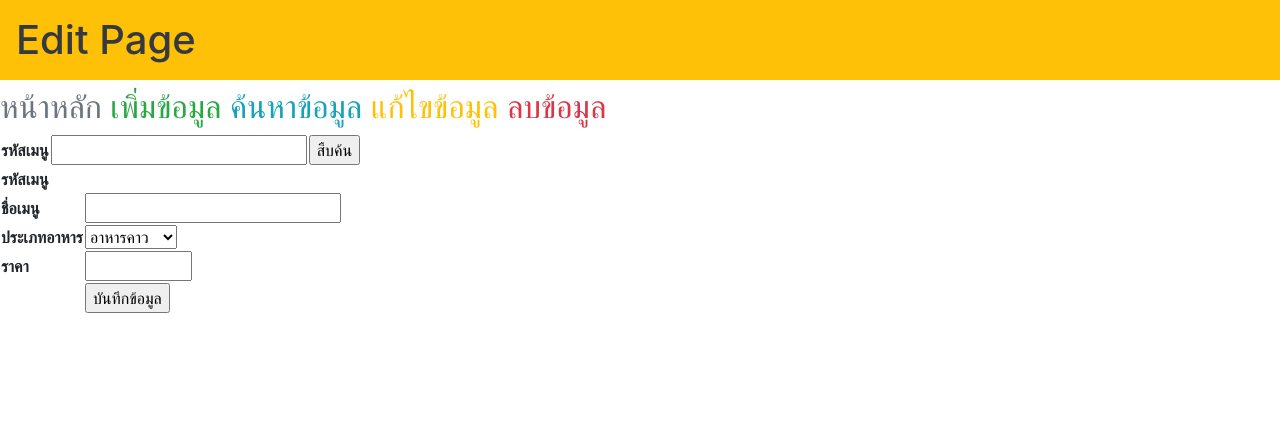
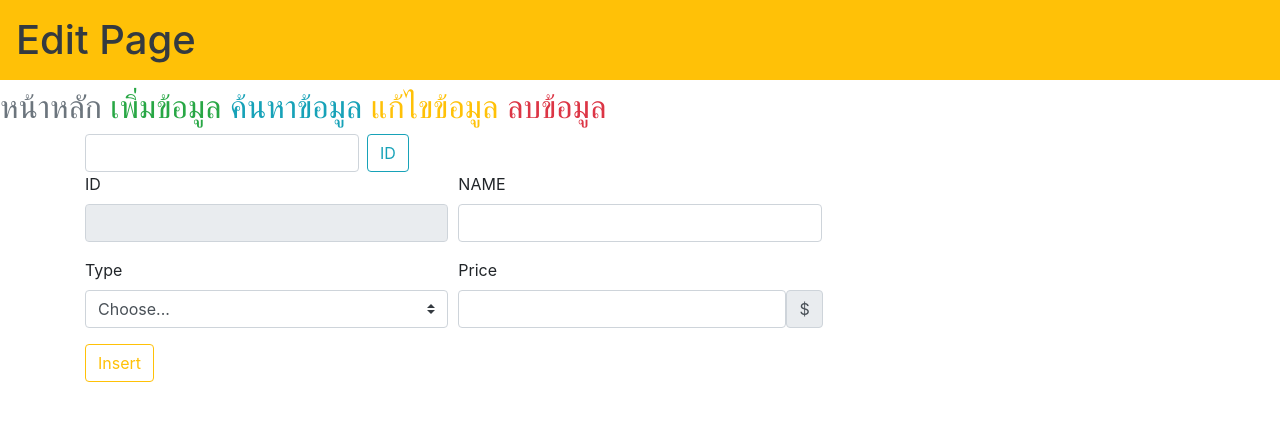
Before and after one commit to Puth1998/rest2, a PHP site: page /rest2/view/edit.php in a window 1280 px wide. Shown: the top 421 px of the page. Run offline with PHP 8.4, Linux system fonts and the light colour scheme.

Commit message:
edit view add del and edit page

```diff
--- a/view/edit.php
+++ b/view/edit.php
@@ -20,41 +20,51 @@
     <a href="/rest2/view/del.php" class="text-danger">ลบข้อมูล</a>
     </h2>
 
-         <table>
-            <tr>
-                <th>รหัสเมนู</th>
-                <td><input type="text" id="keyword"></td>
-                <td><input type="button" id="btnSearch" value="สืบค้น"></td>
-            </tr>
-        </table>
+        <div class="container">
+            <form class="form-inline my-2 my-lg-0" >
+            <input class="form-control mr-sm-2"  type="text" id="keyword">
+            <button class="btn btn-outline-info" type="button" id="btnSearch" value="สืบค้น">ID</button>
+            </form>
+        </div>
 
-         <table>
-            <tr>
-                <th>รหัสเมนู</th>
-                <td><span id="menu_id"></span></td>
-            </tr>
-            <tr>
-                <th>ชื่อเมนู</th>
-                <td><input type="text" id="menu_name" required  maxlength="50"  /></td>
-            </tr>
-            <tr>
-                <th>ประเภทอาหาร</th>
-                <td>
-                <select required  id="menu_type">
-                    <option value=1>อาหารคาว</option>
-                    <option value="2">อาหารหวาน</option>
-                    <option value="3">อาหารว่าง</option>
-                </select>
-                </td>
-            </tr>
-            <tr>
-                <th>ราคา</th>
-                <td><input type="number" id="menu_price" maxlength="4" min=0 max=9999  ></td>
-            </tr>
-            <tr>
-                <th></th>
-                <td><input type="button" value="บันทึกข้อมูล" id='btnSave'></td>
-            </tr>
+        <div class="container">
+            <form >
+                <!-- <input type="hidden" class="form-control" name="id" id="id" value=""> -->
+                <div class="form-row">
+                    <div class="col-md-4 mb-3">
+                        <label for="validationDefault01">ID</label>
+                        <span type="text" class="form-control" type="text" id="menu_id" value="menu_id" readonly></span>
+                    </div>
+                    <div class="col-md-4 mb-3">
+                        <label for="validationDefault02">NAME</label>
+                        <input type="text" class="form-control" type="text" id="menu_name" required maxlength="50">
+                    </div>
+                    <div class="col-md-4 mb-3">
+                    </div>
+                </div>
+                <div class="form-row">
+                    <div class="col-md-4 mb-3">
+                    <label for="validationDefault04">Type</label>
+
+                    <select class="custom-select" required  id="menu_type">
+                        <option selected>Choose...</option>
+                        <option value="1">Savory food</option>
+                        <option value="2">Dessert</option>
+                        <option value="3">Snack</option>
+                    </select>
+                    </div>
+                    <div class="col-md-4 mb-3">
+                        <label for="validationDefault04">Price</label>
+                        <div class="input-group-prepend">
+                            <input class="form-control" type="number" id="menu_price" placeholder="" required>
+                            <span class="input-group-text">$</span>
+                        </div>
+                    </div>
+                </div>
+                <button class="btn btn-outline-warning" type="button" value="เพิ่มข้อมูล" name='submit' id="btnSave">Insert</button>
+            </form>
+        </div>
+
 
         </table>
         <script src="https://code.jquery.com/jquery-3.4.1.js" ></script>
```
Also changed, not shown: view/add.php (+8 -38 lines), view/del.php (+40 -30 lines), 1 other file.
